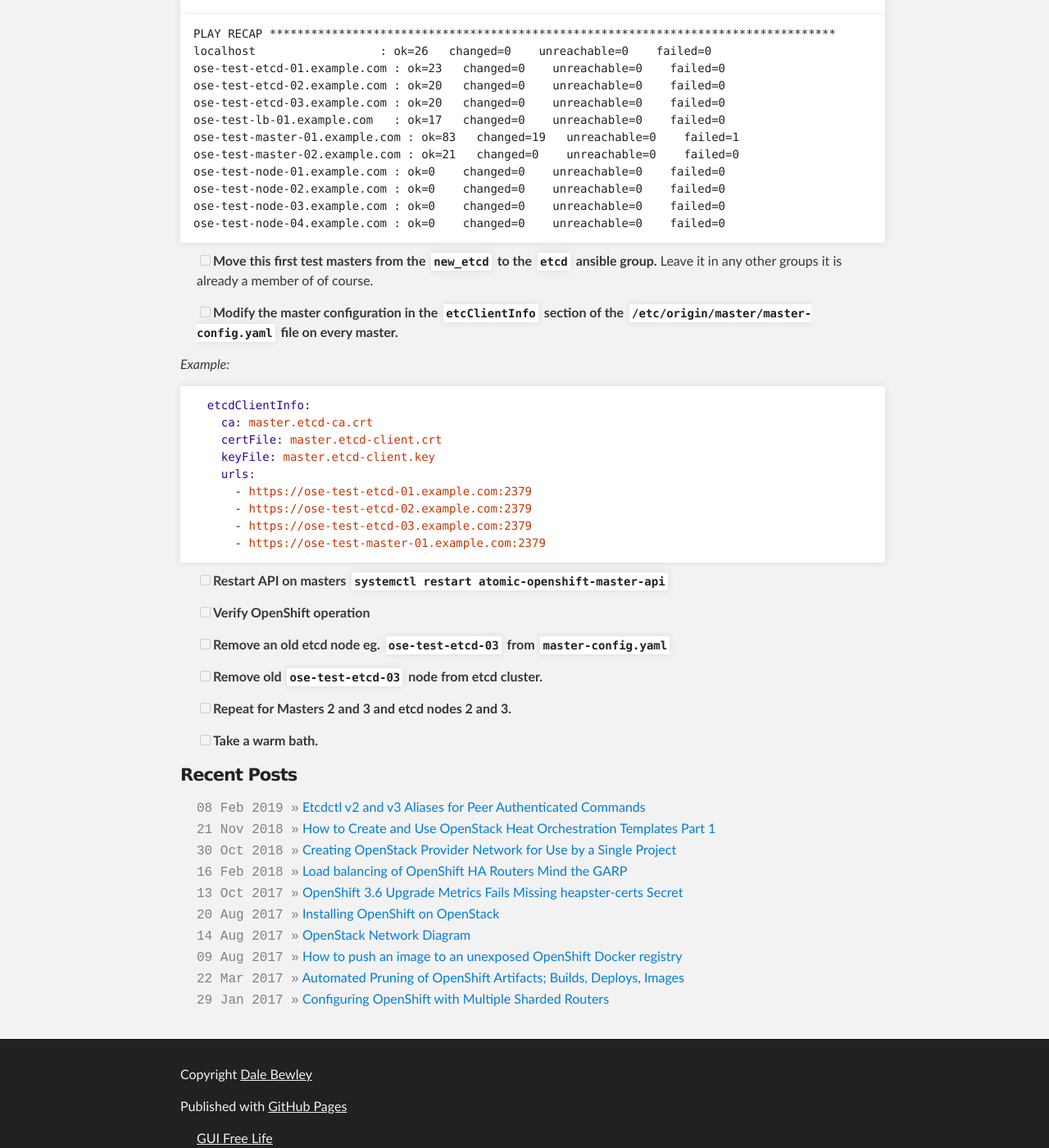
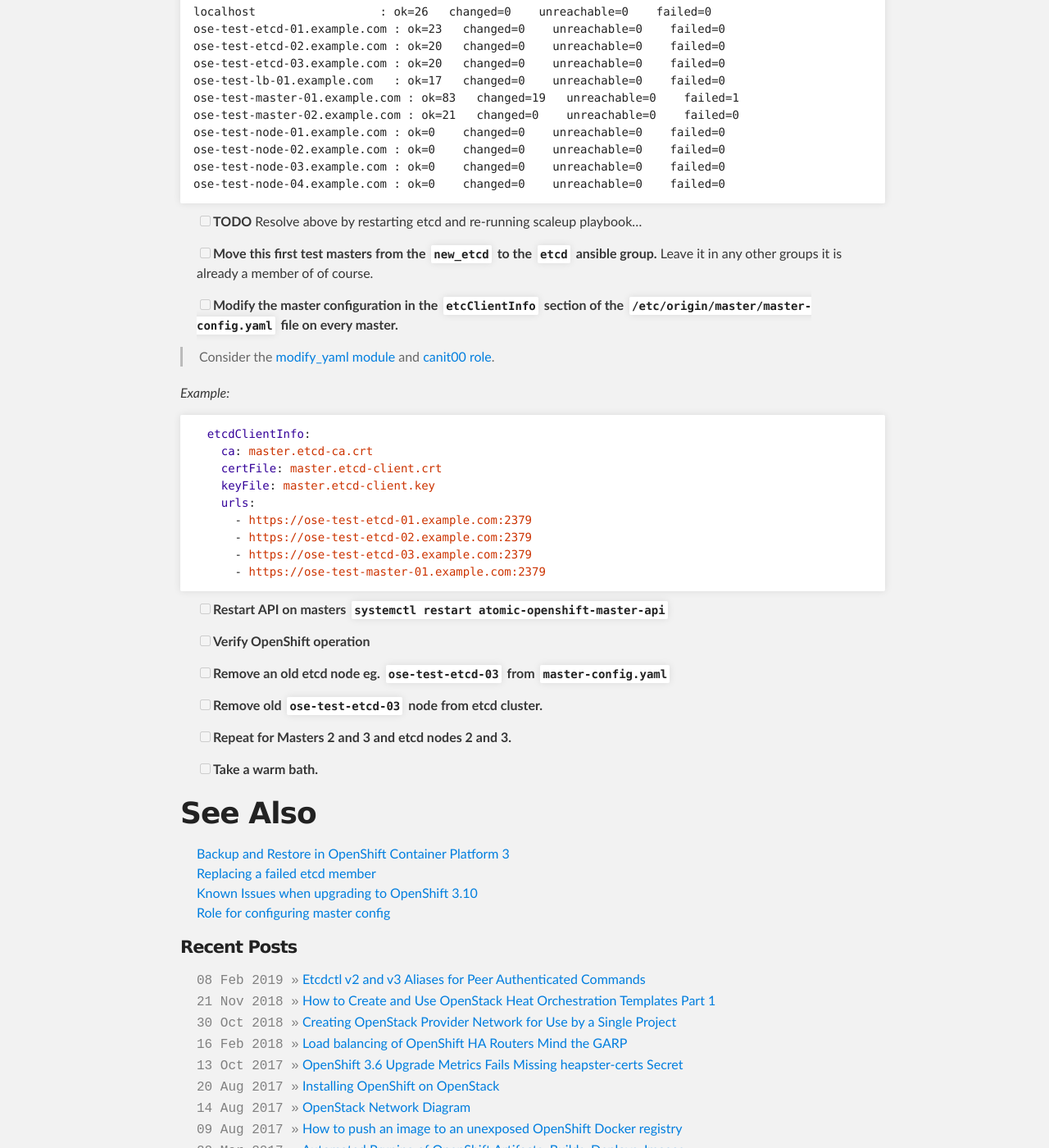
Before and after one commit to dlbewley/dlbewley.github.io, a Jekyll site: the page built from _posts/2019-02-08-Migration-of-Etcd-to-Masters-for-OpenShift-3.9-Upgrade-to-3.10.md, in a window 1280 px wide and 1400 px high, scrolled down 2903 px. Shown: the whole window at 82% size. Built offline with Jekyll 4.4.1, drawn with Linux system fonts in a browser that asks for light colours; comment, search, counter and statistics services are not loaded; the repository's description, which GitHub fills in, is left out; some of the changed text lies outside the part shown.

Commit message:
add links

```diff
--- a/_posts/2019-02-08-Migration-of-Etcd-to-Masters-for-OpenShift-3.9-Upgrade-to-3.10.md
+++ b/_posts/2019-02-08-Migration-of-Etcd-to-Masters-for-OpenShift-3.9-Upgrade-to-3.10.md
@@ -62,6 +62,7 @@
 https://ose-test-etcd-02.example.com:2379 is healthy: successfully committed proposal: took = 2.213456ms
 {% endraw %}{% endhighlight %}
 
+
 - [ ] **[Create a backup of your etcd](https://docs.openshift.com/container-platform/3.9/day_two_guide/environment_backup.html#backing-up-etcd_environment-backup) data and configuration.**
 
 > Because of the [migration during the upgrade](https://docs.openshift.com/container-platform/3.7/upgrading/migrating_etcd.html) to 3.7, I am assuming I do not need to back up v2 data. That is [somewhat TBD](https://lists.openshift.redhat.com/openshift-archives/users/2019-February/msg00010.html), however.
@@ -107,6 +109,7 @@
         -i hosts "$PLAYBOOK" \
         | tee $(date +%Y%m%d-%H%M)-etcd-scaleup.log
 {% endraw %}{% endhighlight %}
+
 
 > In my case I found that the etcd restart handler was skipped and the master started etcd listening only on localhost. This caused the [cluster status check task](https://github.com/openshift/openshift-ansible/blob/release-3.9/playbooks/openshift-etcd/private/scaleup.yml#L51) to timeout, and subsequent steps in the playbook to fail.
 
@@ -149,9 +152,14 @@
 ose-test-node-04.example.com : ok=0    changed=0    unreachable=0    failed=0
 {% endraw %}{% endhighlight %}
 
+
+- [ ] **TODO** Resolve above by restarting etcd and re-running scaleup playbook...
+
 - [ ] **Move this first test masters from the `new_etcd` to the `etcd` ansible group.** Leave it in any other groups it is already a member of of course.
 
 - [ ] **Modify the master configuration in the `etcClientInfo` section of the `/etc/origin/master/master-config.yaml` file on every master.**
+
+> Consider the [modify_yaml module](https://github.com/openshift/openshift-ansible/blob/release-3.9/roles/lib_utils/library/modify_yaml.py) and [canit00 role](https://github.com/canit00/role_cluster_config).
 
 _Example:_
 
@@ -167,6 +175,7 @@
       - https://ose-test-master-01.example.com:2379
 {% endraw %}{% endhighlight %}
 
+
 - [ ] **Restart API on masters `systemctl restart atomic-openshift-master-api`**
 
 - [ ] **Verify OpenShift operation**
@@ -178,3 +187,11 @@
 - [ ] **Repeat for Masters 2 and 3 and etcd nodes 2 and 3.**
 
 - [ ] **Take a warm bath.**
+
+
+# See Also
+
+- [Backup and Restore in OpenShift Container Platform 3](https://access.redhat.com/solutions/1981013)
+- [Replacing a failed etcd member](https://docs.openshift.com/container-platform/3.9/admin_guide/assembly_replace-etcd-member.html)
+- [Known Issues when upgrading to OpenShift 3.10](https://access.redhat.com/solutions/3631141)
+- [Role for configuring master config](https://github.com/canit00/role_cluster_config)
```
Also changed, not shown: other parts of _posts/2019-02-08-Migration-of-Etcd-to-Masters-for-OpenShift-3.9-Upgrade-to-3.10.md (+2 -1 lines).
